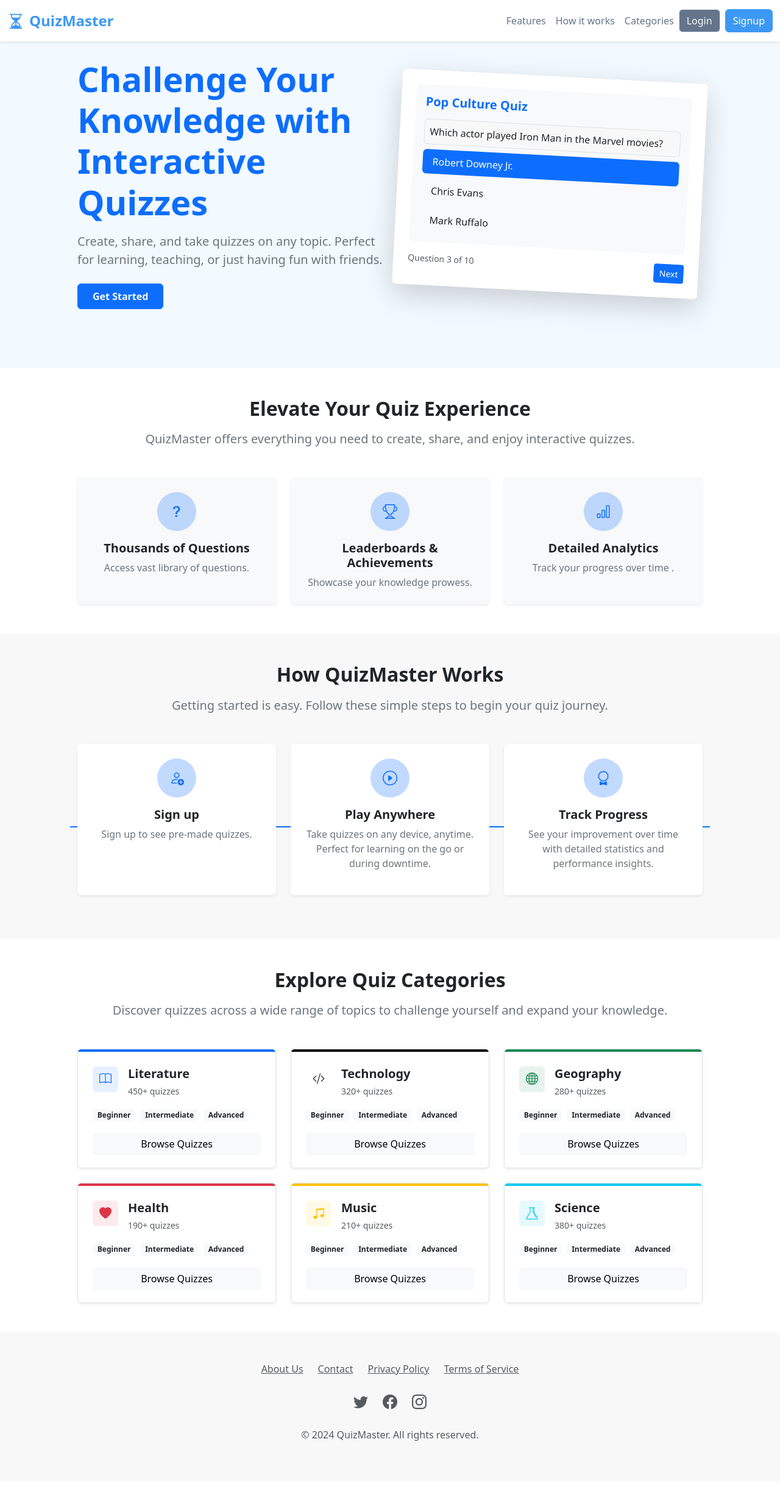
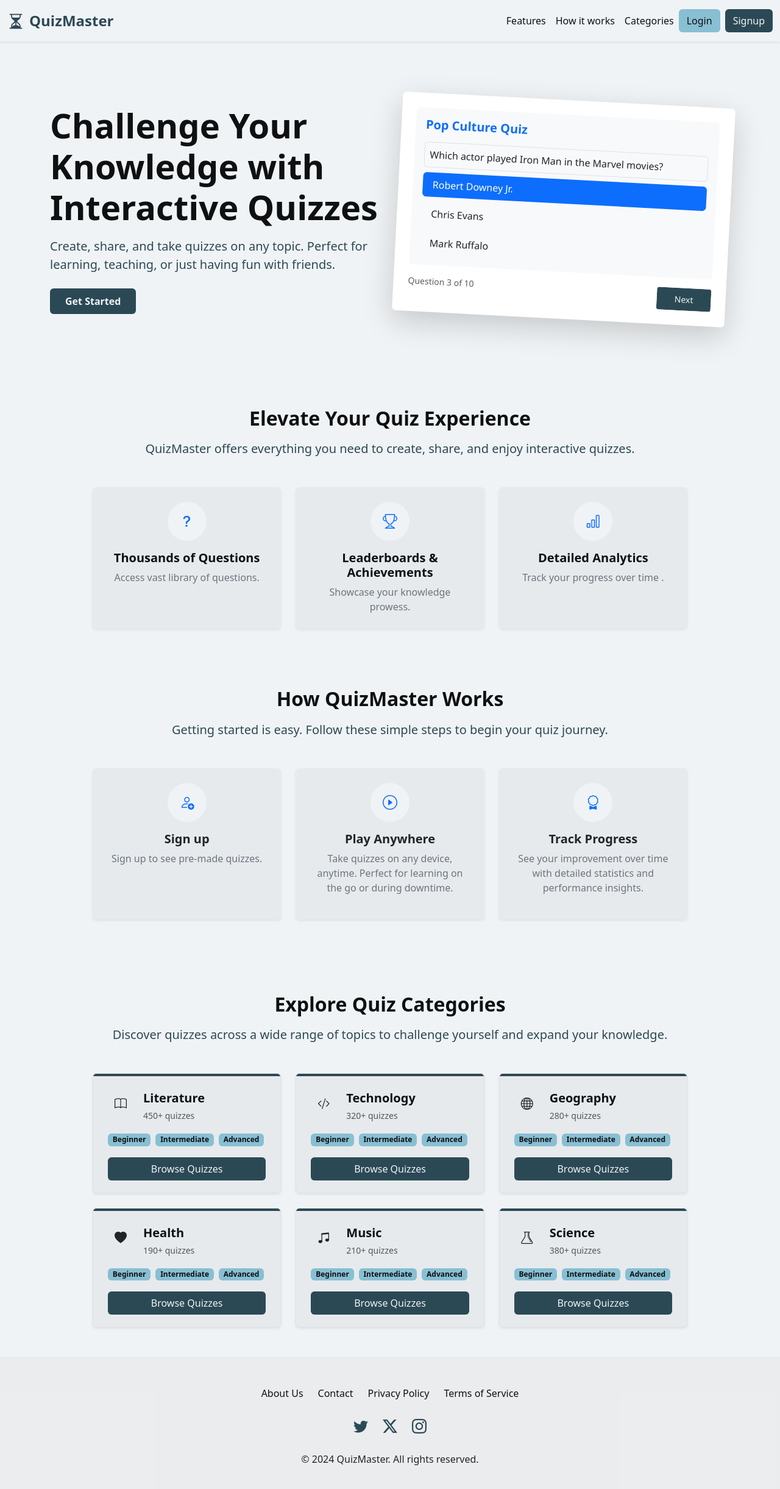
Before and after one commit to 22f3002200/quiz-master-v2, a Vue app in the folder frontend/: page / in a window 1280 px wide. Shown: the top 2442 px of the page at 61% size. Built offline with nearby package versions, Linux system fonts and the light colour scheme.

Commit message:
feat: add global.css; enhance layout of FeatureSection, FooterSection, HeaderSection, HeroSection, HowItWorksSection, QuizCategories

```diff
--- a/frontend/src/assets/global.css
+++ b/frontend/src/assets/global.css
@@ -1,28 +1,9 @@
-.bg-gradient-primary {
-    background: linear-gradient(to right, #4e54c8, #8f94fb);
+:root {
+    --text: #0e1011;
+    --text5: hsl(200, 10%, 6%, 5%);
+    --background: #f0f3f5;
+    --primary: #2b4955;
+    --primary5: hsl(197, 33%, 25%, 5%);
+    --secondary: #88bfd3;
+    --accent: #2c83a5;
 }
-
-.navbar-brand .fs-4 {
-    transition: transform 0.2s ease;
-}
-.navbar-brand:hover .fs-4 {
-    transform: rotate(15deg);
-}
-
-.hover-underline-animation {
-    position: relative;
-    padding-bottom: 4px;
-}
-.hover-underline-animation::after {
-    content: "";
-    position: absolute;
-    width: 0;
-    height: 2px;
-    bottom: 0;
-    left: 0;
-    background-color: white;
-    transition: width 0.3s ease;
-}
-.hover-underline-animation:hover::after {
-    width: 100%;
-}
--- a/frontend/src/components/FeatureSection.vue
+++ b/frontend/src/components/FeatureSection.vue
@@ -1,14 +1,12 @@
 <template>
     <section
         id="features"
-        class="py-5 bg-white"
+        class="py-5"
     >
         <div class="container">
             <div class="text-center mb-5">
-                <h2 class="fw-bold text-dark mb-3">
-                    Elevate Your Quiz Experience
-                </h2>
-                <p class="lead text-secondary">
+                <h2 class="fw-bold mb-3">Elevate Your Quiz Experience</h2>
+                <p class="lead">
                     QuizMaster offers everything you need to create, share, and
                     enjoy interactive quizzes.
                 </p>
@@ -21,10 +19,10 @@
                     :key="index"
                 >
                     <div
-                        class="bg-light rounded p-4 h-100 shadow-sm d-flex flex-column align-items-center"
+                        class="card-box rounded p-4 h-100 shadow-sm d-flex flex-column align-items-center"
                     >
                         <div
-                            class="bg-primary bg-opacity-25 rounded-circle d-flex align-items-center justify-content-center mb-3"
+                            class="image-box bg-opacity-25 rounded-circle d-flex align-items-center justify-content-center mb-3"
                             style="width: 64px; height: 64px"
                         >
                             <i
@@ -32,7 +30,7 @@
                                 class="fs-4 text-primary"
                             ></i>
                         </div>
-                        <h5 class="fw-semibold text-dark mb-2">
+                        <h5 class="fw-semibold mb-2">
                             {{ feature.title }}
                         </h5>
                         <p class="text-secondary mb-0">
@@ -67,10 +65,30 @@
 
 <style scoped>
 #features {
-    background-color: #f8fafc;
+    background-color: var(--background);
 }
 
 div.container {
-    max-width: 1050px;
+    max-width: 1000px;
+}
+
+h2 {
+    color: var(--text);
+}
+
+p {
+    color: var(--primary);
+}
+
+div.card-box {
+    background-color: var(--primary5);
+}
+
+div.image-box {
+    background-color: var(--background);
+}
+
+h5 {
+    color: var(--text);
 }
 </style>
--- a/frontend/src/components/FooterSection.vue
+++ b/frontend/src/components/FooterSection.vue
@@ -1,25 +1,25 @@
 <template>
-    <footer class="bg py-5">
+    <footer class="py-5">
         <div class="container text-center">
             <div class="d-flex justify-content-center gap-4 mb-4">
                 <a
                     href="#"
-                    class="text-muted"
+                    class=""
                     >About Us</a
                 >
                 <a
                     href="#"
-                    class="text-muted"
+                    class=""
                     >Contact</a
                 >
                 <a
                     href="#"
-                    class="text-muted"
+                    class=""
                     >Privacy Policy</a
                 >
                 <a
                     href="#"
-                    class="text-muted"
+                    class=""
                     >Terms of Service</a
                 >
             </div>
@@ -32,7 +32,7 @@
                 <a
                     href="#"
                     class="text-muted"
-                    ><i class="bi bi-facebook fs-4"></i
+                    ><i class="bi bi-twitter-x fs-4"></i
                 ></a>
                 <a
                     href="#"
@@ -40,15 +40,21 @@
                     ><i class="bi bi-instagram fs-4"></i
                 ></a>
             </div>
-            <p class="text-muted">
-                &copy; 2024 QuizMaster. All rights reserved.
-            </p>
+            <p class="">&copy; 2024 QuizMaster. All rights reserved.</p>
         </div>
     </footer>
 </template>
 
 <style scoped>
-footer.bg {
-    background-color: #f8f8f8;
+footer {
+    background-color: var(--text5);
+}
+a {
+    color: var(--text);
+    text-decoration: none;
+}
+
+i.bi {
+    color: var(--primary);
 }
 </style>
--- a/frontend/src/components/HeaderSection.vue
+++ b/frontend/src/components/HeaderSection.vue
@@ -1,8 +1,6 @@
 <template>
     <header>
-        <nav
-            class="navbar navbar-expand-lg fixed-top navbar-light bg-white shadow-sm py-2"
-        >
+        <nav class="navbar navbar-expand-lg navbar-light shadow-sm py-2">
             <div class="container-xxl">
                 <a
                     class="navbar-brand d-flex align-items-center gap-2"
@@ -10,14 +8,15 @@
                 >
                     <i
                         class="bi bi-hourglass-split fs-3"
-                        style="color: #3d98f4"
+                        style="color: var(--primary)"
                     ></i>
-                    <h2
+                    <router-link
+                        to="/"
                         class="h4 mb-0 fw-bold"
-                        style="color: #3d98f4"
+                        style="color: var(--primary); text-decoration: none"
                     >
                         QuizMaster
-                    </h2>
+                    </router-link>
                 </a>
                 <button
                     class="navbar-toggler"
@@ -59,15 +58,15 @@
                     </ul>
                     <span class="d-flex"
                         ><div class="d-flex align-items-end ms-auto gap-2">
-                            <a
-                                href="#"
-                                class="btn btn-light text-light"
-                                >Login</a
+                            <router-link
+                                to="/login"
+                                class="btn login"
+                                >Login</router-link
                             >
-                            <a
-                                href="#"
-                                class="btn btn-primary"
-                                >Signup</a
+                            <router-link
+                                to="/register"
+                                class="btn signup"
+                                >Signup</router-link
                             >
                         </div></span
                     >
@@ -77,26 +76,36 @@
     </header>
 </template>
 
-<script setup></script>
+<script setup>
+import "../assets/global.css";
+</script>
 
 <style scoped>
+nav.navbar {
+    background-color: var(--background);
+}
+
 .nav-link {
-    color: #64748b;
+    color: var(--text) !important;
 }
 .nav-link:hover {
-    color: #3d98f4;
+    color: var(--primary) !important;
 }
-.btn-primary {
-    background-color: #3d98f4;
-    border-color: #3d98f4;
+.btn.signup {
+    background-color: var(--primary);
+    color: var(--background);
 }
 
-.btn-light {
-    background-color: #64748b;
-    border-color: #e0f2f7;
+.btn.signup:hover {
+    box-shadow: 0 20px 80px -10px var(--text);
 }
 
-.btn-light:hover {
-    background-color: #5e708ade;
+.btn.login {
+    background-color: var(--secondary);
+    color: var(--text);
+}
+
+.btn.login:hover {
+    box-shadow: 0 20px 80px -10px var(--text);
 }
 </style>
--- a/frontend/src/components/HeroSection.vue
+++ b/frontend/src/components/HeroSection.vue
@@ -1,20 +1,20 @@
 <!-- components/HeroSection.vue -->
 <template>
-    <section class="background text-white py-5">
+    <section class="bg py-5">
         <div class="container py-5">
             <div class="row align-items-center">
                 <div class="col-md-6 mb-4 mb-md-0">
-                    <h1 class="display-4 fw-bold mb-3 text-primary">
+                    <h1 class="display-4 fw-bold mb-3 heading">
                         Challenge Your Knowledge with Interactive Quizzes
                     </h1>
-                    <p class="lead mb-4 text-secondary fw-normal">
+                    <p class="lead mb-4 description fw-normal">
                         Create, share, and take quizzes on any topic. Perfect
                         for learning, teaching, or just having fun with friends.
                     </p>
                     <div class="d-flex flex-column flex-sm-row gap-3">
                         <router-link
                             to="/register"
-                            class="btn btn-primary text-light fw-semibold px-4 py-2"
+                            class="btn fw-semibold px-4 py-2"
                         >
                             Get Started
                         </router-link>
@@ -55,7 +55,7 @@
                         </div>
                         <div class="d-flex justify-content-between">
                             <small class="text-muted">Question 3 of 10</small>
-                            <button class="btn btn-primary btn-sm">Next</button>
+                            <button class="btn btn-sm">Next</button>
                         </div>
                     </div>
 
@@ -78,18 +78,42 @@
     </section>
 </template>
 
-<script setup></script>
+<script setup>
+import "../assets/global.css";
+</script>
 
 <style scoped>
-section.background {
-    background-color: #f2f9ff;
+section {
+    background-color: var(--background);
 }
 
-div.container {
-    max-width: 1050px;
+h1.heading {
+    color: var(--text);
 }
 
-div.bg {
-    background-color: #f8f8f8;
+p.description {
+    color: var(--primary);
+}
+
+.btn {
+    padding: 0.5em 2em;
+    background-color: var(--primary);
+    transition: transform ease 0.2s, box-shadow ease 0.2s;
+    display: inline-block;
+    z-index: 2;
+    white-space: nowrap;
+    color: var(--background);
+}
+
+.btn:hover {
+    background-color: var(--primary);
+    color: var(--background);
+    transform: translate(0, -3px);
+    box-shadow: 0 20px 80px -10px var(--text);
+}
+
+.btn:active {
+    box-shadow: 0 0 2em var(--secondary) !important;
+    background-color: var(--primary) !important;
 }
 </style>
--- a/frontend/src/components/HowItWorksSection.vue
+++ b/frontend/src/components/HowItWorksSection.vue
@@ -5,29 +5,25 @@
         class="py-5"
     >
         <div class="container text-center mb-5">
-            <h2 class="fw-bold text-dark mb-3">How QuizMaster Works</h2>
-            <p class="lead text-secondary">
+            <h2 class="fw-bold mb-3">How QuizMaster Works</h2>
+            <p class="lead">
                 Getting started is easy. Follow these simple steps to begin your
                 quiz journey.
             </p>
         </div>
 
-        <div class="container position-relative">
-            <div
-                class="d-none d-md-block position-absolute top-50 start-0 end-0 translate-middle-y bg-primary"
-                style="height: 2px; z-index: 0"
-            ></div>
-            <div class="row text-center z-1 position-relative">
+        <div class="container">
+            <div class="row text-center">
                 <div
                     class="col-md-4 mb-4"
                     v-for="(step, index) in steps"
                     :key="index"
                 >
                     <div
-                        class="bg-white p-4 rounded shadow-sm h-100 d-flex flex-column align-items-center"
+                        class="card-box p-4 rounded shadow-sm h-100 d-flex flex-column align-items-center"
                     >
                         <div
-                            class="bg-primary bg-opacity-25 rounded-circle d-flex align-items-center justify-content-center mb-3"
+                            class="bg-opacity-25 rounded-circle d-flex align-items-center justify-content-center mb-3 image-box"
                             style="width: 64px; height: 64px"
                         >
                             <i
@@ -71,10 +67,26 @@
 
 <style scoped>
 #how-it-works {
-    background-color: #f8f8f8;
+    background-color: var(--background);
 }
 
 div.container {
-    max-width: 1050px;
+    max-width: 1000px;
+}
+
+h2 {
+    color: var(--text);
+}
+
+p {
+    color: var(--primary);
+}
+
+div.card-box {
+    background-color: var(--primary5) !important;
+}
+
+div.image-box {
+    background-color: var(--background);
 }
 </style>
--- a/frontend/src/components/QuizCategories.vue
+++ b/frontend/src/components/QuizCategories.vue
@@ -2,12 +2,12 @@
 <template>
     <section
         id="categories"
-        class="py-5 bg-white"
+        class="py-5"
     >
         <div class="container">
             <div class="text-center mb-5">
-                <h2 class="fw-bold text-dark mb-3">Explore Quiz Categories</h2>
-                <p class="lead text-secondary">
+                <h2 class="fw-bold mb-3">Explore Quiz Categories</h2>
+                <p class="lead">
                     Discover quizzes across a wide range of topics to challenge
                     yourself and expand your knowledge.
                 </p>
@@ -24,7 +24,7 @@
                     >
                         <!-- Top color bar -->
                         <div
-                            :class="['w-100', category.color, 'd-block']"
+                            :class="['w-100', 'd-block']"
                             style="height: 4px"
                         ></div>
 
@@ -35,18 +35,11 @@
                             <div class="d-flex align-items-start mb-3">
                                 <div
                                     :class="[
-                                        category.color + '-light',
                                         'p-2 rounded me-3 d-flex align-items-center justify-content-center',
                                     ]"
                                     style="min-width: 42px; height: 42px"
                                 >
-                                    <i
-                                        :class="[
-                                            'fs-5',
-                                            category.icon,
-                                            category.color + '-text',
-                                        ]"
-                                    ></i>
+                                    <i :class="['fs-5', category.icon]"></i>
                                 </div>
                                 <div>
                                     <h5 class="fw-semibold mb-1">
@@ -60,21 +53,13 @@
 
                             <!-- Difficulty tags -->
                             <div class="mb-3 d-flex flex-wrap gap-2">
-                                <span class="badge bg-light text-dark"
-                                    >Beginner</span
-                                >
-                                <span class="badge bg-light text-dark"
-                                    >Intermediate</span
-                                >
-                                <span class="badge bg-light text-dark"
-                                    >Advanced</span
-                                >
+                                <span class="badge">Beginner</span>
+                                <span class="badge">Intermediate</span>
+                                <span class="badge">Advanced</span>
                             </div>
 
                             <!-- Button -->
-                            <button class="btn btn-light w-100">
-                                Browse Quizzes
-                            </button>
+                            <button class="btn w-100">Browse Quizzes</button>
                         </div>
                     </div>
                 </div>
@@ -89,80 +74,82 @@
         icon: "bi-book",
         name: "Literature",
         quizCount: "450+ quizzes",
-        color: "bg-primary",
     },
     {
         icon: "bi-code-slash",
         name: "Technology",
         quizCount: "320+ quizzes",
-        color: "bg-black",
     },
     {
         icon: "bi-globe",
         name: "Geography",
         quizCount: "280+ quizzes",
-        color: "bg-success",
     },
     {
         icon: "bi-heart-fill",
         name: "Health",
         quizCount: "190+ quizzes",
-        color: "bg-danger",
     },
     {
         icon: "bi-music-note-beamed",
         name: "Music",
         quizCount: "210+ quizzes",
-        color: "bg-warning",
     },
     {
         icon: "bi-flask",
         name: "Science",
         quizCount: "380+ quizzes",
-        color: "bg-info",
     },
 ];
 </script>
 
 <style scoped>
-.bg-primary-light {
-    background-color: rgba(13, 110, 253, 0.1);
-}
-.bg-purple-light {
-    background-color: rgba(111, 66, 193, 0.1);
-}
-.bg-success-light {
-    background-color: rgba(25, 135, 84, 0.1);
-}
-.bg-danger-light {
-    background-color: rgba(220, 53, 69, 0.1);
-}
-.bg-warning-light {
-    background-color: rgba(255, 193, 7, 0.1);
-}
-.bg-info-light {
-    background-color: rgba(13, 202, 240, 0.1);
+section {
+    background-color: var(--background);
 }
 
-.bg-primary-text {
-    color: #0d6efd;
+div.container {
+    max-width: 1000px;
 }
-.bg-purple-text {
-    color: #6f42c1;
+
+h2 {
+    color: var(--text);
 }
-.bg-success-text {
-    color: #198754;
+
+p {
+    color: var(--primary);
 }
-.bg-danger-text {
-    color: #dc3545;
+
+div.border {
+    background-color: var(--primary5);
 }
-.bg-warning-text {
-    color: #ffc107;
+
+div.d-block {
+    background-color: var(--primary);
 }
-.bg-info-text {
-    color: #0dcaf0;
+
+h5 {
+    color: var(--text);
 }
-div.container {
-    max-width: 1050px;
+
+small {
+    color: var(--primary);
+}
+
+span.badge {
+    background-color: var(--secondary);
+    color: var(--text);
+}
+
+.btn {
+    background-color: var(--primary);
+    color: var(--background);
+}
+
+.btn:hover {
+    background-color: var(--primary);
+    color: var(--background);
+    transform: translate(0, -3px);
+    box-shadow: 0 20px 80px -10px var(--text);
 }
 </style>
```
